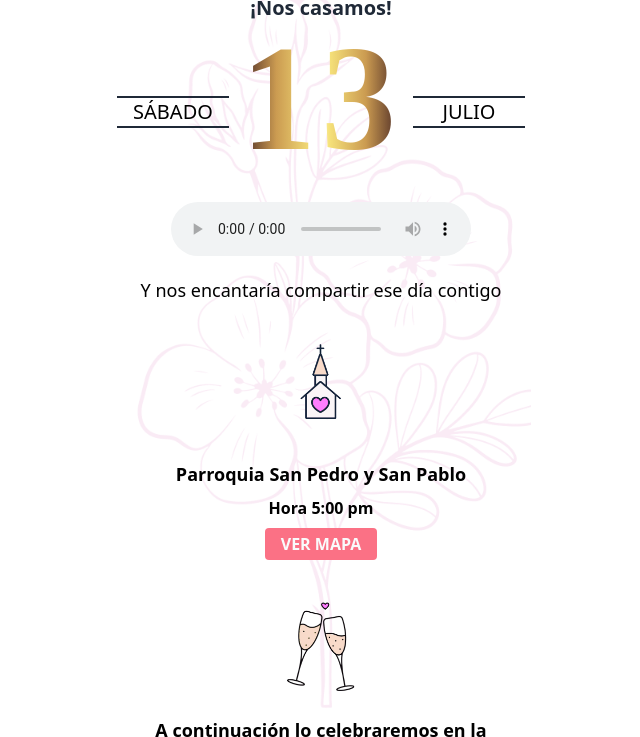
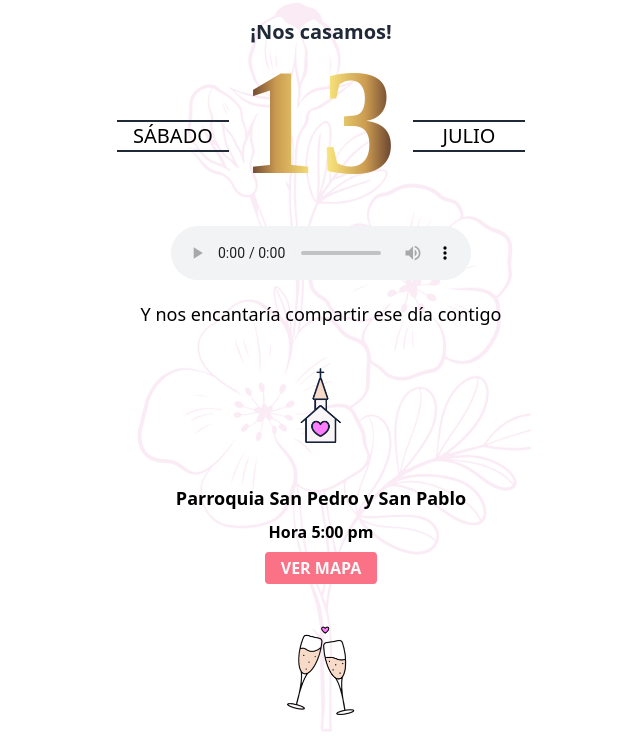
Before and after one commit to Javierjmc/invitacion-de-boda, an Astro site: page / in a window 1280 px wide. Shown: the part 771-1508 px from the top of the page, without its empty margins (319-959 px from the left). Built offline with nearby package versions, Linux system fonts and the light colour scheme; Astro itself is replaced by a stand-in of ours.

Commit message:
mejorando los margenes

```diff
--- a/src/pages/index.astro
+++ b/src/pages/index.astro
@@ -15,8 +15,7 @@ import fondo from '../../public/fondo.png'
 			<span class="dorado">Nelson</span><span class="dorado">&</span><span class="dorado">Elsy</span>
 		</section>
 
-		<section class="flex flex-col items-center gap-5 bg-cover bg-no-repeat bg-center relative">
-
+		<section class="flex flex-col items-center gap-5 bg-cover bg-no-repeat bg-center relative mt-6">
 			<Anuncio />
 			<Audio />
 			<span class="text-lg">Y nos encantaría compartir ese día contigo</span>
```
